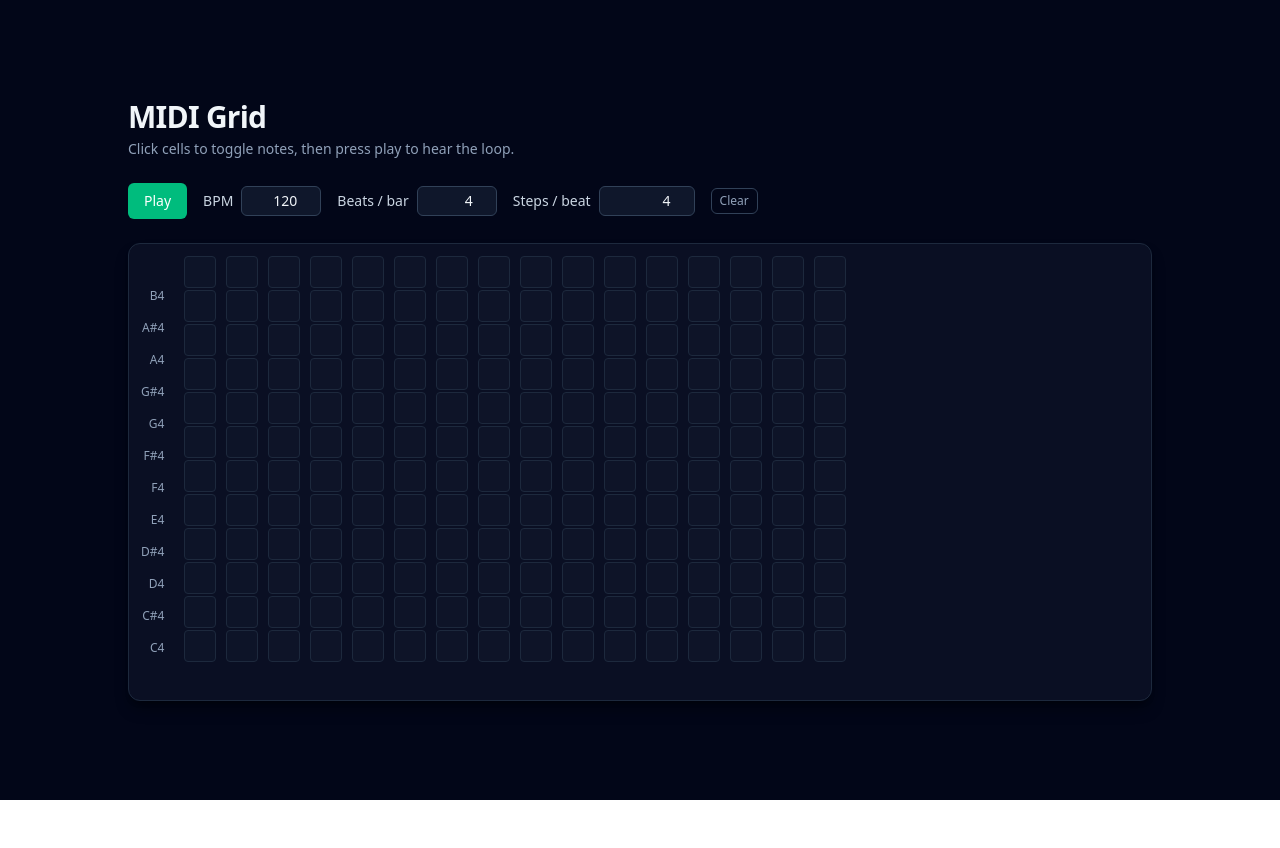
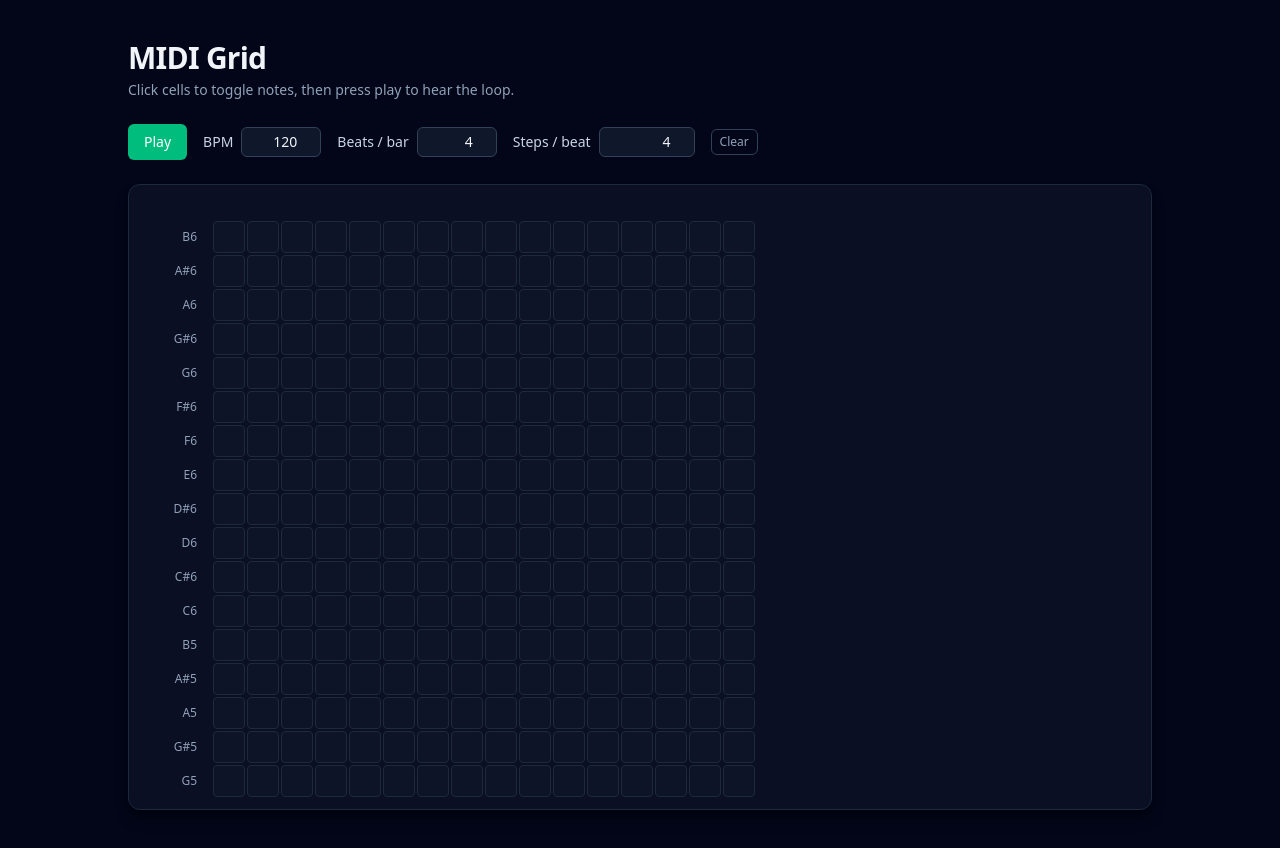
Before and after one commit to dawdmaow/sveltesequencer, a SvelteKit app: page / in a window 1280 px wide. Before the commit the page ends 800 px from the top, so only its background shows below. Built offline with nearby package versions, Linux system fonts and the light colour scheme.

Commit message:
multiple octaves

```diff
--- a/src/routes/+page.svelte
+++ b/src/routes/+page.svelte
@@ -2,8 +2,10 @@
 	import { onDestroy } from 'svelte';
 
 	const MAX_STEPS = 32;
-	const NUM_PITCHES = 12;
-	const BASE_MIDI_NOTE = 60; // C4
+	const NUM_OCTAVES = 6;
+	const NUM_PITCHES = NUM_OCTAVES * 12;
+	const BASE_MIDI_NOTE = 48; // C3
+	const START_OCTAVE = 1;
 	const MIN_BPM = 40;
 	const MAX_BPM = 300;
 	const MIN_BEATS_PER_MEASURE = 1;
@@ -37,7 +39,12 @@
 	let timeoutId: number | null = null; // browser internal for the step scheduler
 	let _audioCtxCache: AudioContext | null = null; // browser internal
 
-	const noteNames = ['C4', 'C#4', 'D4', 'D#4', 'E4', 'F4', 'F#4', 'G4', 'G#4', 'A4', 'A#4', 'B4'];
+	function getNoteName(pitchIndex: number): string {
+		const chromatic = ['C', 'C#', 'D', 'D#', 'E', 'F', 'F#', 'G', 'G#', 'A', 'A#', 'B'];
+		const octave = START_OCTAVE + Math.floor((NUM_PITCHES - 1 - pitchIndex) / 12);
+		const note = chromatic[(NUM_PITCHES - 1 - pitchIndex) % 12];
+		return `${note}${octave}`;
+	}
 
 	function clampBpm(value: number): number {
 		if (!Number.isFinite(value)) return MIN_BPM;
@@ -260,27 +267,24 @@
 		</section>
 
 		<section
-			class="flex gap-2 overflow-x-auto rounded-xl border border-slate-800 bg-slate-900/60 p-3 shadow-lg shadow-black/40"
+			class="flex gap-2 overflow-hidden rounded-xl border border-slate-800 bg-slate-900/60 p-3 shadow-lg shadow-black/40"
 		>
-			<div class="flex flex-col justify-between py-6 pr-2 text-xs text-slate-400">
-				{#each [...Array(NUM_PITCHES).keys()] as i (i)}
-					<div class="flex h-8 items-center justify-end pr-1">
-						<span>{noteNames[NUM_PITCHES - 1 - i]}</span>
-					</div>
-				{/each}
-			</div>
-
-			<div class="relative flex-1">
-				<div class="grid auto-cols-[minmax(1.5rem,2.5rem)] grid-flow-col gap-0.5">
-					{#each notes.steps.slice(0, totalSteps()) as column, stepIndex (stepIndex)}
-						<div class="flex flex-col gap-0.5">
-							{#each column.pitches as active, pitchIndex (pitchIndex)}
+			<div class="flex max-h-[600px] flex-col gap-0.5 overflow-y-auto pt-6 pb-6">
+				{#each [...Array(NUM_PITCHES).keys()] as pitchIndex (pitchIndex)}
+					<div class="flex gap-2">
+						<div
+							class="flex w-16 flex-shrink-0 items-center justify-end pr-2 text-xs text-slate-400"
+						>
+							<span>{getNoteName(pitchIndex)}</span>
+						</div>
+						<div class="flex gap-0.5">
+							{#each notes.steps.slice(0, totalSteps()) as column, stepIndex (stepIndex)}
 								<button
 									type="button"
 									on:click={() => toggleCell(stepIndex, pitchIndex)}
-									class={`h-8 w-8 rounded-sm border text-xs transition
+									class={`h-8 w-8 flex-shrink-0 rounded-sm border text-xs transition
 										${
-											active
+											column.pitches[pitchIndex]
 												? 'border-emerald-400 bg-emerald-500/70 shadow-[0_0_10px_rgba(16,185,129,0.7)]'
 												: 'border-slate-800 bg-slate-900/70 hover:border-slate-600 hover:bg-slate-800'
 										}
@@ -294,8 +298,8 @@
 								></button>
 							{/each}
 						</div>
-					{/each}
-				</div>
+					</div>
+				{/each}
 			</div>
 		</section>
 	</div>
```
